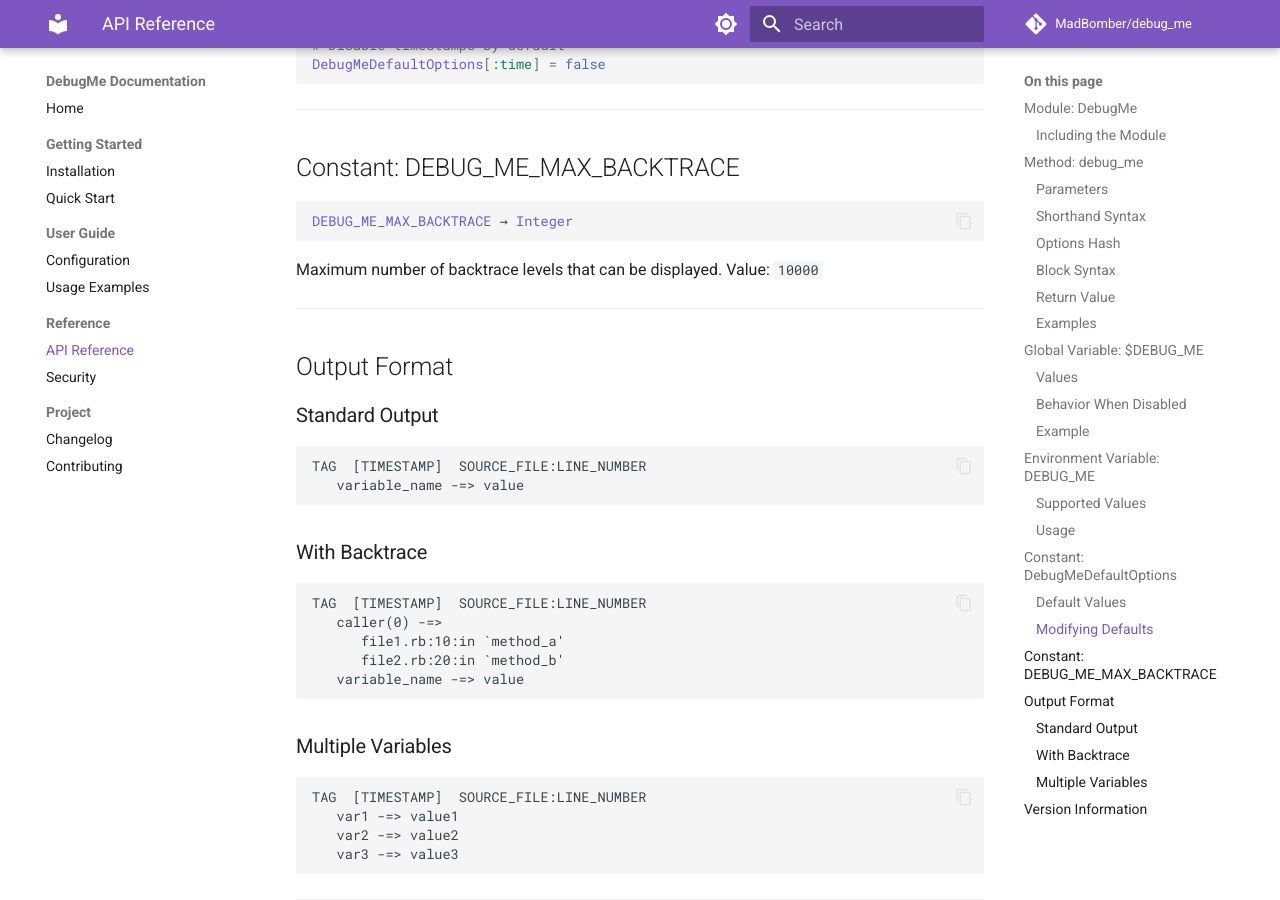
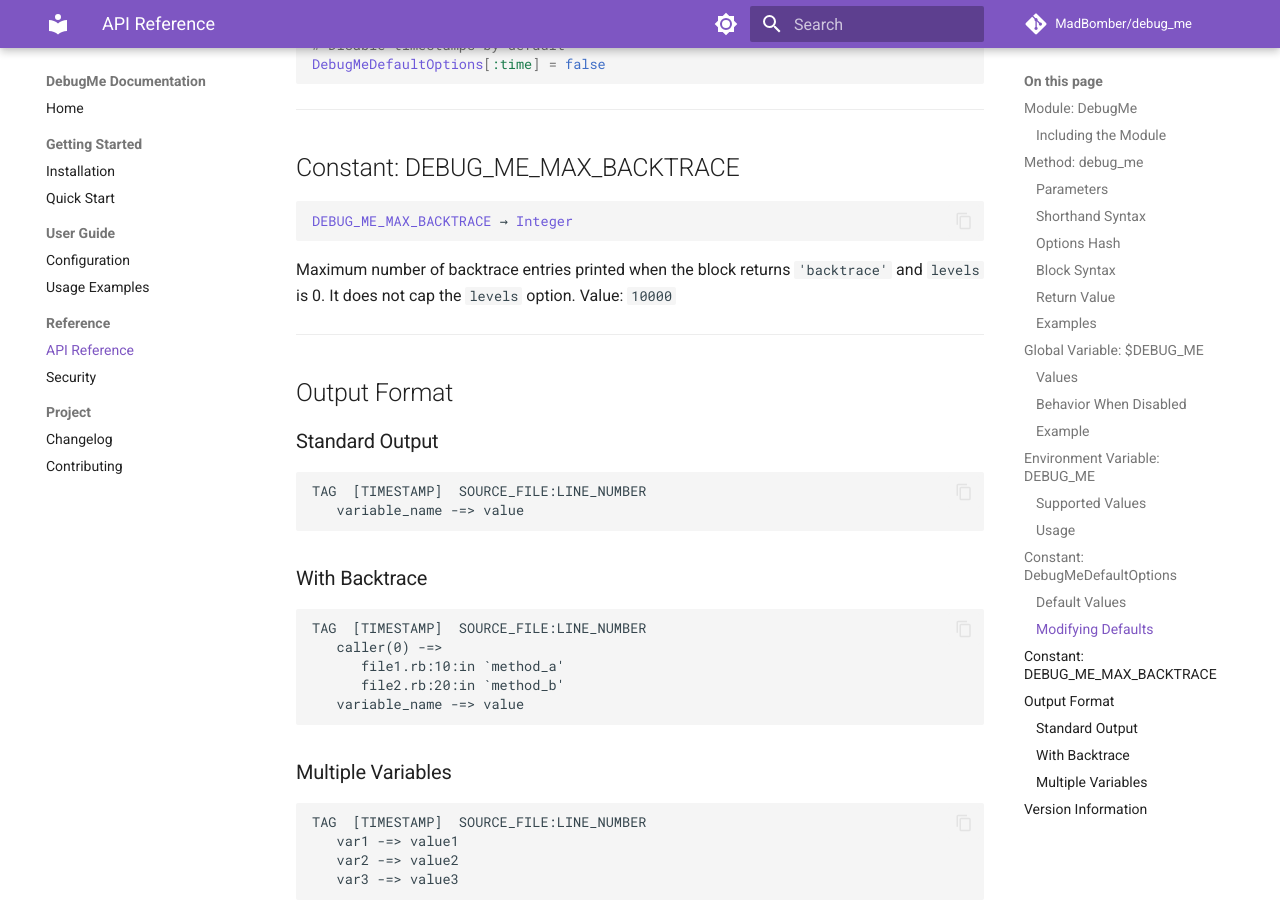
Before and after one commit to MadBomber/debug_me, an MkDocs documentation site: the page built from docs/api-reference.md, in a window 1280 px wide and 900 px high, scrolled down 5284 px. Built offline with MkDocs 1.6.1 and Material for MkDocs 9.7.7, drawn with Linux system fonts in a browser that asks for light colours; comment, search, counter and statistics services are not loaded.

Commit message:
docs: say what the backtrace cap and include rule cover

````diff
--- a/docs/api-reference.md
+++ b/docs/api-reference.md
@@ -218,7 +218,7 @@ DebugMeDefaultOptions[:time] = false
 DEBUG_ME_MAX_BACKTRACE → Integer
 ```
 
-Maximum number of backtrace levels that can be displayed. Value: `10000`
+Maximum number of backtrace entries printed when the block returns `'backtrace'` and `levels` is 0. It does not cap the `levels` option. Value: `10000`
 
 ---
 
````
Also changed, not shown: docs/configuration.md (+1 -1 lines).
